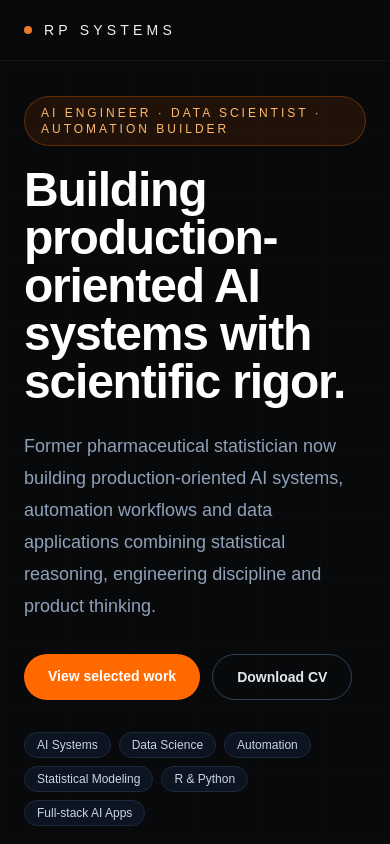
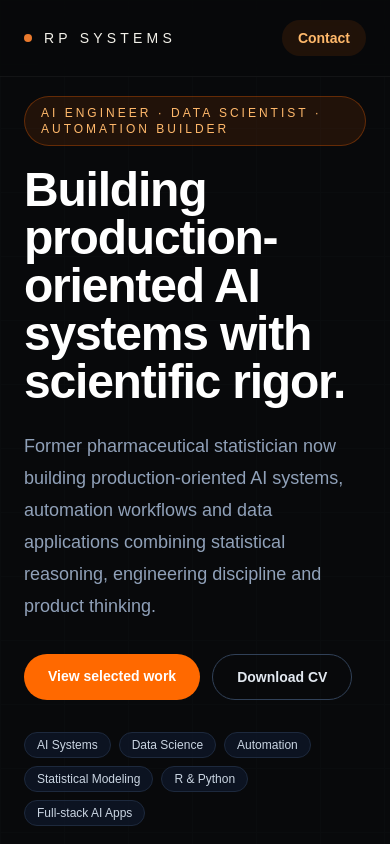
Before and after one commit to RaphaelParmentier/raphael-portfolio, a Next.js app: page / in a window 390 px wide. Shown: the top 844 px of the page. Built offline with nearby package versions, Linux system fonts and the light colour scheme.

Commit message:
Contact mobile version

```diff
--- a/components/sections/Navbar.tsx
+++ b/components/sections/Navbar.tsx
@@ -29,13 +29,15 @@ export default function Navbar() {
             RP SYSTEMS
           </a>
 
-          <nav className="hidden items-center gap-8 md:flex">
+         <nav className="flex items-center gap-3 md:gap-8">
           <a
             href="#projects"
             className="
+              hidden
               text-sm text-[#A7A29A]
               transition-colors
               hover:text-[#F3F1EA]
+              sm:inline
             "
           >
             Projects
@@ -44,9 +46,11 @@ export default function Navbar() {
           <a
             href="#experience"
             className="
+              hidden
               text-sm text-[#A7A29A]
               transition-colors
               hover:text-[#F3F1EA]
+              md:inline
             "
           >
             Experience
```
Lines whose indentation alone changed are shown as unchanged.
